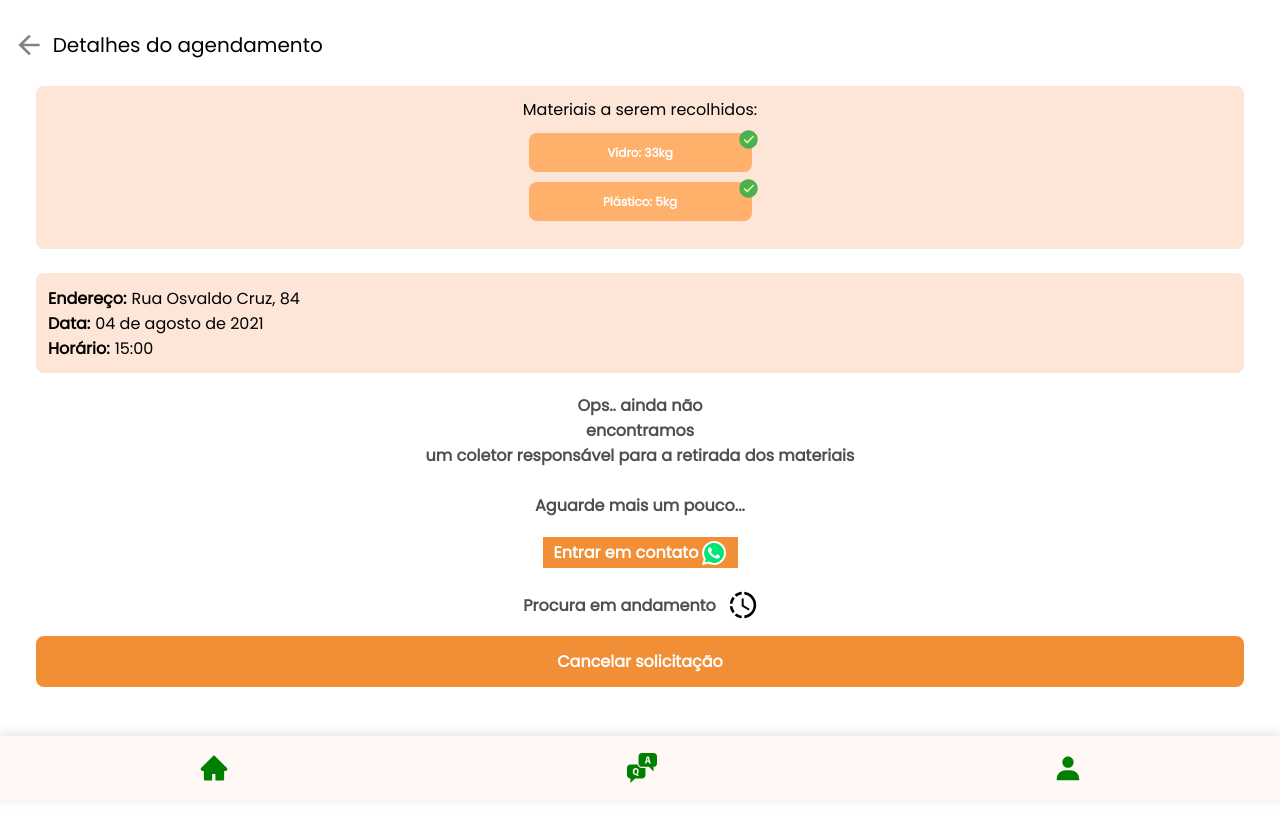
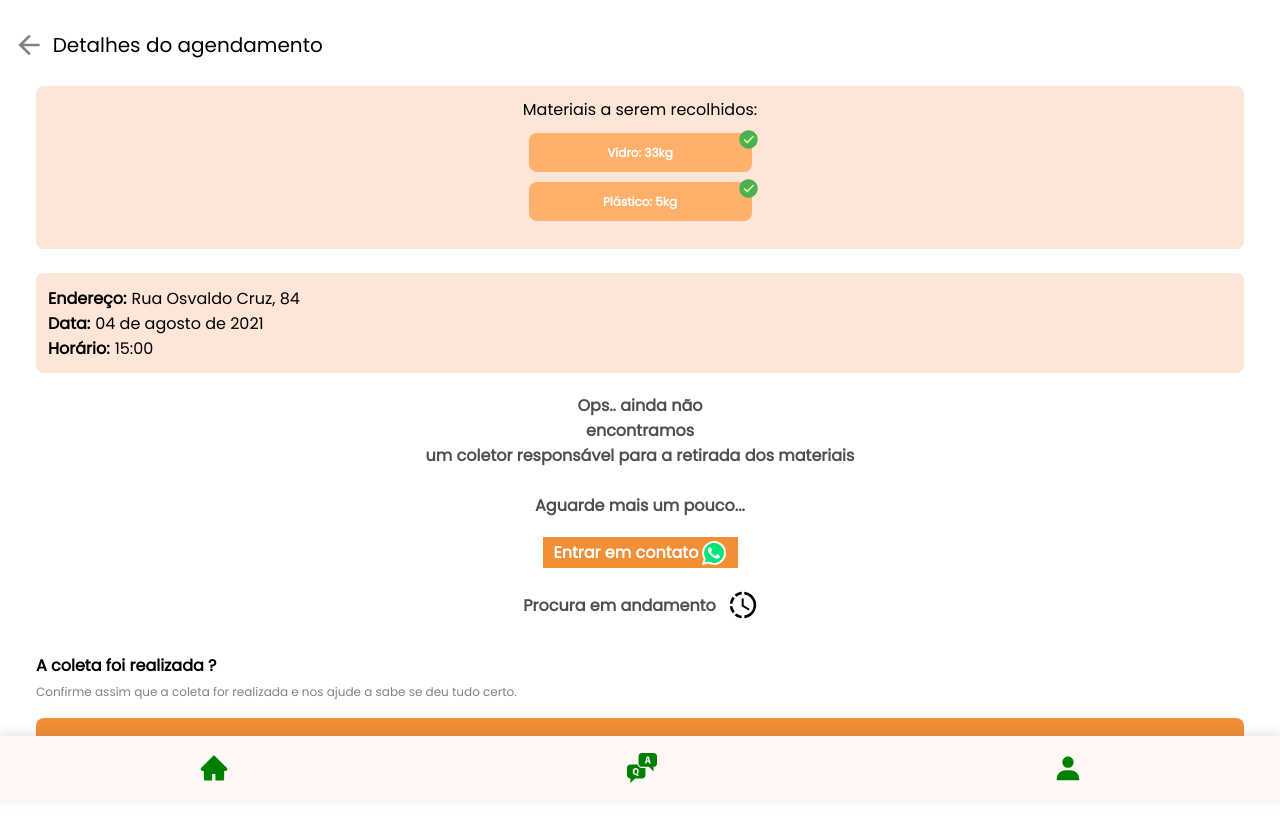
Before and after one commit to estartandodevs-course/recolapp, a React (Create React App) app: page /details-scheduling/1 in a window 1280 px wide. Shown: the top 822 px of the page. Before the commit the page ends 800 px from the top, so only its background shows below. Built offline with nearby package versions, Linux system fonts and the light colour scheme.

Commit message:
feature/detailsScheduling
	Mock/Users
		Change user graph

	Pages/DetaisScheduling
		Change system: progress

	Services/Users
		Added function get user

```diff
--- a/src/mock/users.js
+++ b/src/mock/users.js
@@ -1,24 +1,16 @@
 export const users = [
   {
+    id: 0,
     name: "Mário Ferreira",
+    password: "123456",
+    certification: "12345678901",
+    email: "marioferreira@gmail.com",
+    cellphone: "11988760011",
+    city: "Rio de Janeiro",
+    street: "Av. Ayrton Senna, 333",
+    zip: "22028555",
+    state: "Rio de Janeiro",
+    typeUser: "Empreendedor",
     office: "Associado a Cooperativa Pinheiro",
-    collection: {
-      id: 2,
-      accept: true,
-      street: "Endereço: Rua Osvaldo Cruz, 84",
-      date: "04/08/2021",
-      hour: "15:00",
-    },
-  },
-  {
-    name: "",
-    office: "",
-    collection: {
-      id: null,
-      accept: null,
-      street: "",
-      date: "",
-      hour: "",
-    },
   },
 ];
--- a/src/pages/DetailsScheduling/index.js
+++ b/src/pages/DetailsScheduling/index.js
@@ -1,15 +1,14 @@
-import { useHistory, useParams } from "react-router-dom";
-import { useState, useEffect } from "react";
+import { useHistory } from "react-router-dom";
 
 import * as S from "./styles";
 
 import states from "../../assets/img/icons/icon_clock.svg";
 
-import { users } from "../../mock/users";
+import { getUser } from "../../services/users";
 
 const DetailsScheduling = () => {
   const history = useHistory();
-  const { id } = useParams();
+  // const { id } = useParams();
 
   const info = [
     {
@@ -22,15 +21,18 @@ const DetailsScheduling = () => {
     },
   ];
 
-  const data = users.filter((user) => user.collection.id === parseInt(id));
+  const user = getUser("marioferreira@gmail.com");
 
-  const [userEnd, setUserEnd] = useState([]);
+  console.log("user:", user);
 
-  useEffect(() => {
-    data.map((previous) => setUserEnd(previous));
-  }, []);
+  // if (!user)
+  //   return (
+  //     <>
+  //       <p>Sem u!</p>
+  //     </>
+  //   );
 
-  const { name, office } = userEnd;
+  const { name, office } = user;
 
   return (
     <>
@@ -44,11 +46,19 @@ const DetailsScheduling = () => {
             {name ? "Coleta em andamento" : "Procura em andamento"}
             <S.DSCollectionStatesImg image={states} />
           </S.DSCollectionStates>
+
+          <S.DSConfirmTitle>A coleta foi realizada ?</S.DSConfirmTitle>
+
+          <S.DSConfirmParagraph>
+            Confirme assim que a coleta for realizada e nos ajude a sabe se deu
+            tudo certo.
+          </S.DSConfirmParagraph>
+
           <S.DSConfirmCollection
             HaveUser={name}
             onClick={() => history.push("/confirm")}
           >
-            Coleta realizada
+            Confirmar coleta
           </S.DSConfirmCollection>
           <S.DSCancelCollection
             onClick={() => history.push(name ? "/cancel1" : "/cancel2")}
--- a/src/pages/DetailsScheduling/styles.js
+++ b/src/pages/DetailsScheduling/styles.js
@@ -47,8 +47,24 @@ export const DSCollectionStatesImg = styled.div`
   margin-left: 12.9px;
 `;
 
+export const DSConfirmTitle = styled.p`
+  margin-top: 37px;
+  font-size: 16px;
+  font-weight: 700;
+  line-height: 19.2px;
+`;
+
+export const DSConfirmParagraph = styled.p`
+  margin-top: 9px;
+  font-size: 12px;
+  font-weight: 400;
+  line-height: 16.8px;
+  color: #828282;
+  text-align: start;
+`;
+
 export const DSConfirmCollection = styled(Button)`
-  margin-top: 21px;
+  margin-top: 9px;
   display: ${({ HaveUser }) => (HaveUser ? "flex" : "none")};
 `;
 
--- /dev/null
+++ b/src/services/users/index.js
@@ -0,0 +1,6 @@
+import { users } from "../../mock/users";
+
+export const getUser = (email) => {
+  const response = users.filter((user) => user.email === email);
+  return response;
+};
```
